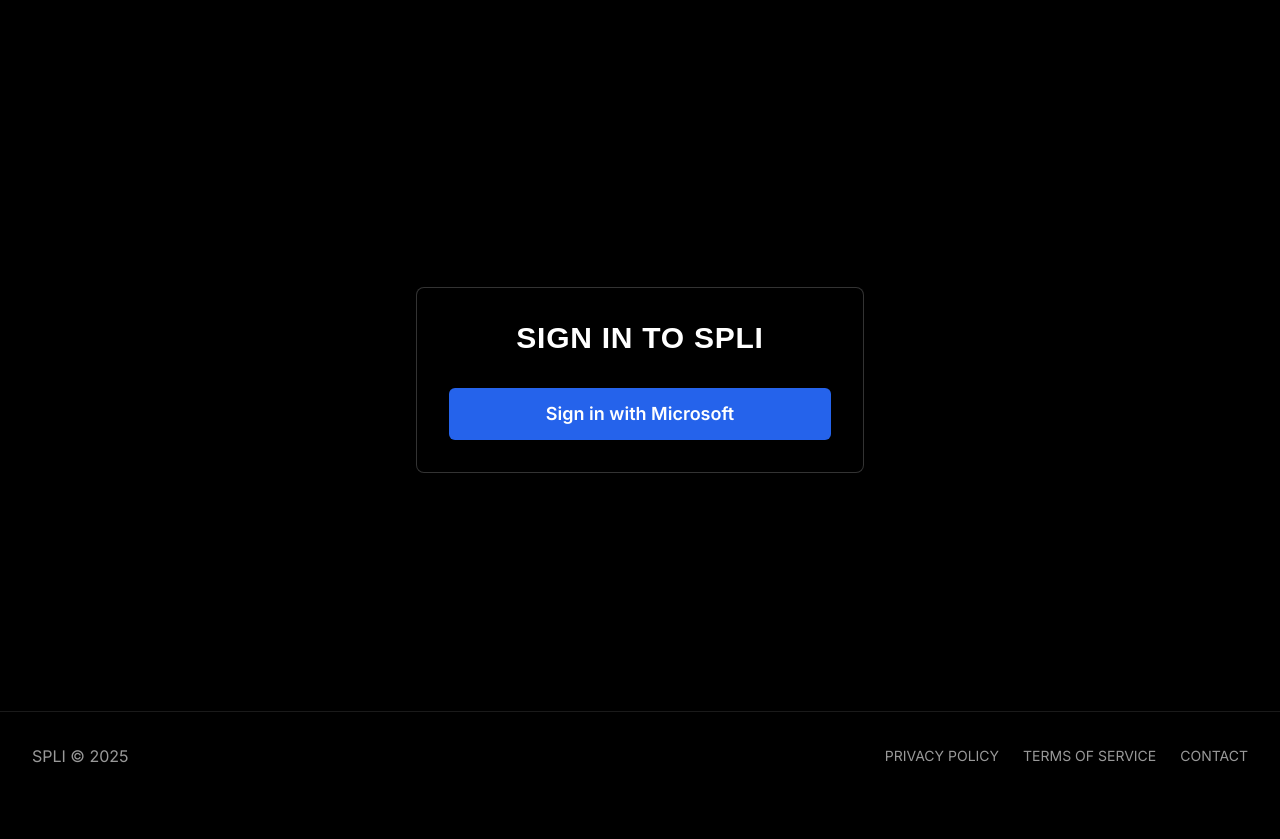
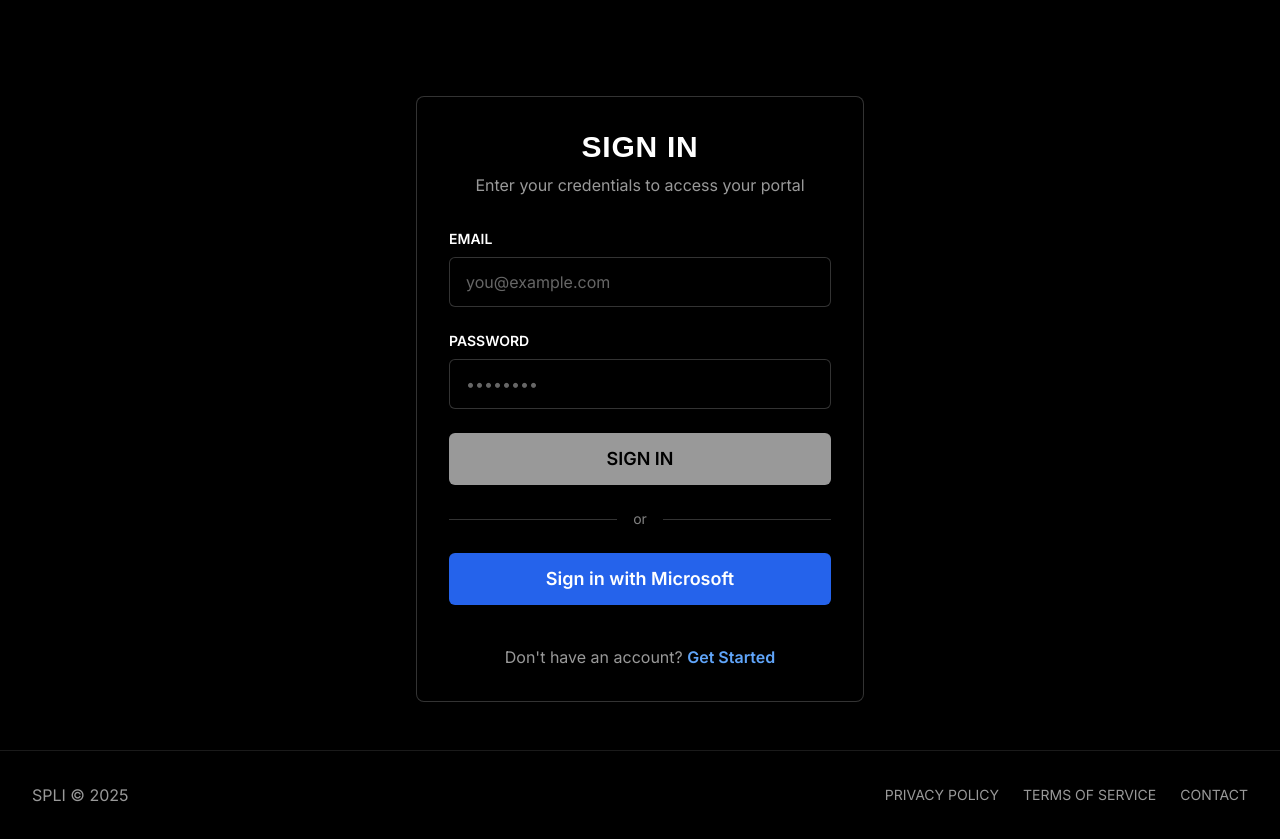
Before and after one commit to rohansat/spli, a Next.js app in the folder space-portal/: page /signin in a window 1280 px wide. Before the commit the page ends 800 px from the top, so only its background shows below. Built offline with nearby package versions, Linux system fonts and the light colour scheme; a web font is replaced by a local one.

Commit message:
feat: redesign sign-in page with email/password fields, Microsoft sign-in, and Get Started link

```diff
--- a/space-portal/src/app/signin/page.tsx
+++ b/space-portal/src/app/signin/page.tsx
@@ -3,8 +3,13 @@
 import { signIn } from 'next-auth/react';
 import { Navbar } from '@/components/layout/Navbar';
 import { Footer } from '@/components/layout/Footer';
+import Link from 'next/link';
+import { useState } from 'react';
 
 export default function SignInPage() {
+  const [email, setEmail] = useState('');
+  const [password, setPassword] = useState('');
+
   const handleMicrosoftSignIn = async () => {
     try {
       await signIn('azure-ad', {
@@ -21,13 +26,65 @@ export default function SignInPage() {
       <Navbar />
       <main className="flex-1 flex items-center justify-center">
         <div className="w-full max-w-md p-8 bg-black/80 rounded-lg shadow-lg border border-white/20 mt-24 mb-12">
-          <h2 className="text-3xl font-bold text-white text-center mb-8 tracking-wide">Sign in to SPLI</h2>
+          <h2 className="text-3xl font-bold text-white text-center mb-2 tracking-wide">SIGN IN</h2>
+          <p className="text-center text-white/60 mb-8">Enter your credentials to access your portal</p>
+          <form className="space-y-6">
+            <div>
+              <label htmlFor="email" className="block text-sm font-semibold text-white mb-2">EMAIL</label>
+              <input
+                id="email"
+                type="email"
+                autoComplete="email"
+                placeholder="you@example.com"
+                className="w-full px-4 py-3 rounded-md bg-black border border-white/20 text-white placeholder-white/40 focus:outline-none focus:ring-2 focus:ring-blue-600"
+                value={email}
+                onChange={e => setEmail(e.target.value)}
+                disabled
+              />
+            </div>
+            <div>
+              <label htmlFor="password" className="block text-sm font-semibold text-white mb-2">PASSWORD</label>
+              <input
+                id="password"
+                type="password"
+                autoComplete="current-password"
+                placeholder="••••••••"
+                className="w-full px-4 py-3 rounded-md bg-black border border-white/20 text-white placeholder-white/40 focus:outline-none focus:ring-2 focus:ring-blue-600"
+                value={password}
+                onChange={e => setPassword(e.target.value)}
+                disabled
+              />
+            </div>
+            <button
+              type="button"
+              className="w-full py-3 bg-white text-black rounded-md font-semibold text-lg transition cursor-not-allowed opacity-60"
+              disabled
+            >
+              SIGN IN
+            </button>
+          </form>
+          <div className="my-6 flex items-center justify-center">
+            <div className="border-t border-white/20 flex-1" />
+            <span className="mx-4 text-white/50 text-sm">or</span>
+            <div className="border-t border-white/20 flex-1" />
+          </div>
           <button
             onClick={handleMicrosoftSignIn}
-            className="w-full py-3 bg-blue-600 hover:bg-blue-700 text-white rounded-md font-semibold text-lg transition"
+            className="w-full py-3 bg-blue-600 hover:bg-blue-700 text-white rounded-md font-semibold text-lg transition mb-4"
           >
             Sign in with Microsoft
           </button>
+          <p className="text-center text-white/60 mt-6">
+            Don't have an account?{' '}
+            <Link
+              href="https://calendly.com/harikesh-tambareni/spli-ai-demo?month=2025-06"
+              target="_blank"
+              rel="noopener noreferrer"
+              className="text-blue-400 hover:underline font-semibold"
+            >
+              Get Started
+            </Link>
+          </p>
         </div>
       </main>
       <Footer />
```
